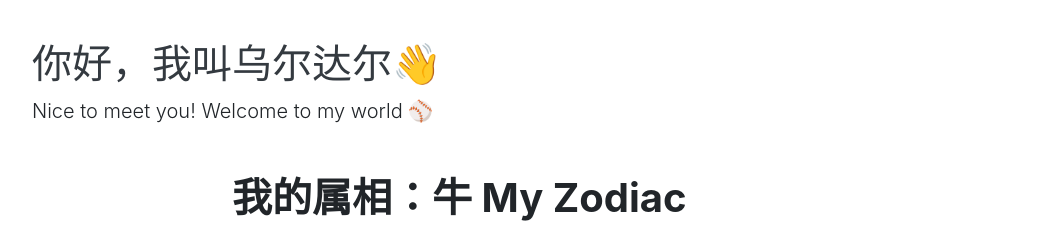
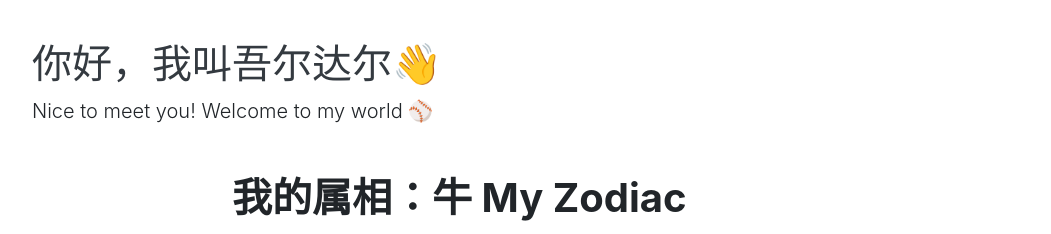
Before and after one commit to Charlotte-WXWQ/wuerdaer090405, a Jekyll site: the page built from _posts/2021-03-15-zodiac.md, in a window 1280 px wide. Shown: the top 234 px of the page, without its empty margins (53-1104 px from the left). Built offline with Jekyll 4.4.1, drawn with Linux system fonts in a browser that asks for light colours; nearby versions of some CDN libraries; some of the changed text lies outside the part shown.

Commit message:
Update _config.yml

```diff
--- a/_config.yml
+++ b/_config.yml
@@ -2,9 +2,9 @@
 baseurl: "/wuerdaer090405"
 
 # 网页的标题
-title: "你好，我叫乌尔达尔👋"
+title: "你好，我叫吾尔达尔👋"
 # 网站的主标题
-name: "你好，我叫乌尔达尔👋"
+name: "你好，我叫吾尔达尔👋"
 # 网站副标题
 description: "Nice to meet you! Welcome to my world ⚾️"
 
```
